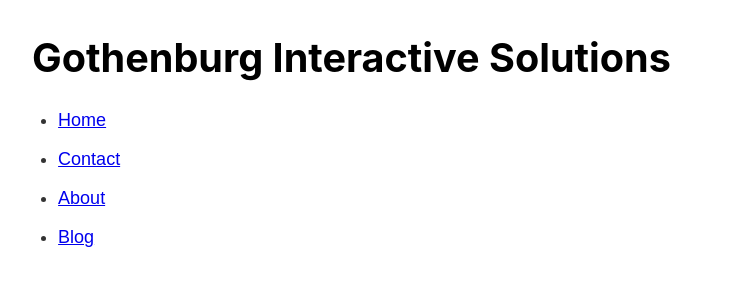
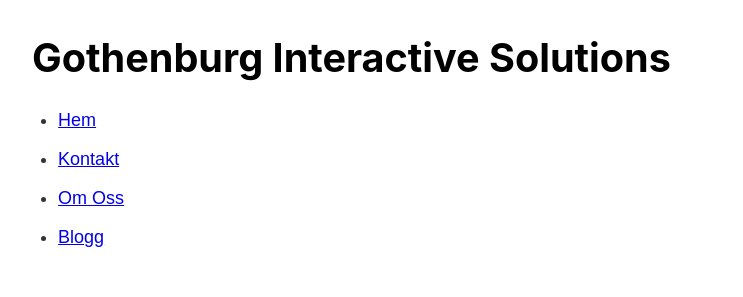
Before and after one commit to diyarfaraj/gatsby-blog, a Gatsby site: page / in a window 1280 px wide. Shown: the top 297 px of the page, without its empty margins (251-994 px from the left). Built offline with nearby package versions, Linux system fonts and the light colour scheme; Gatsby itself is replaced by a stand-in of ours.

```diff
--- a/src/components/header.js
+++ b/src/components/header.js
@@ -1,6 +1,6 @@
-import React from "react"
-import { Link, graphql, useStaticQuery } from "gatsby"
-import headerStyles from "./header.module.scss"
+import React from 'react';
+import { Link, graphql, useStaticQuery } from 'gatsby';
+import headerStyles from './header.module.scss';
 
 //Display dynamic info
 const Header = () => {
@@ -12,7 +12,7 @@ const Header = () => {
 				}
 			}
 		}
-  `)
+	`);
 
 	//Header nav
 	return (
@@ -25,12 +25,8 @@ const Header = () => {
 			<nav>
 				<ul className={headerStyles.navList}>
 					<li>
-            <Link
-              className={headerStyles.navItem}
-              activeClassName={headerStyles.activeNavItem}
-              to="/"
-            >
-              Home
+						<Link className={headerStyles.navItem} activeClassName={headerStyles.activeNavItem} to="/">
+							Hem
 						</Link>
 					</li>
 					<li>
@@ -39,31 +35,23 @@ const Header = () => {
 							activeClassName={headerStyles.activeNavItem}
 							to="/contact"
 						>
-              Contact
-            </Link>{" "}
+							Kontakt
+						</Link>{' '}
 					</li>
 					<li>
-            <Link
-              className={headerStyles.navItem}
-              activeClassName={headerStyles.activeNavItem}
-              to="/about"
-            >
-              About
-            </Link>{" "}
+						<Link className={headerStyles.navItem} activeClassName={headerStyles.activeNavItem} to="/about">
+							Om Oss
+						</Link>{' '}
 					</li>
 					<li>
-            <Link
-              className={headerStyles.navItem}
-              activeClassName={headerStyles.activeNavItem}
-              to="/blog"
-            >
-              Blog
-            </Link>{" "}
+						<Link className={headerStyles.navItem} activeClassName={headerStyles.activeNavItem} to="/blog">
+							Blogg
+						</Link>{' '}
 					</li>
 				</ul>
 			</nav>
 		</header>
-  )
-}
+	);
+};
 
-export default Header
+export default Header;
```
Lines whose indentation alone changed are shown as unchanged.
